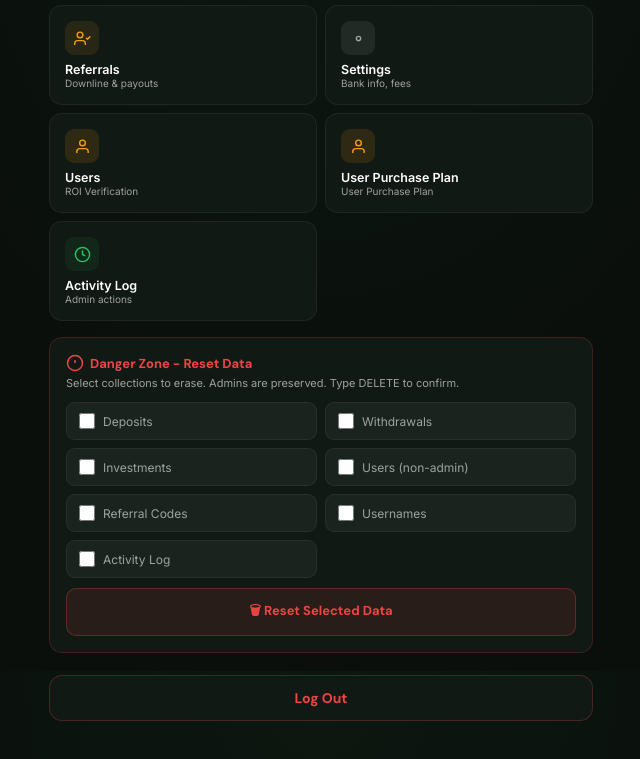
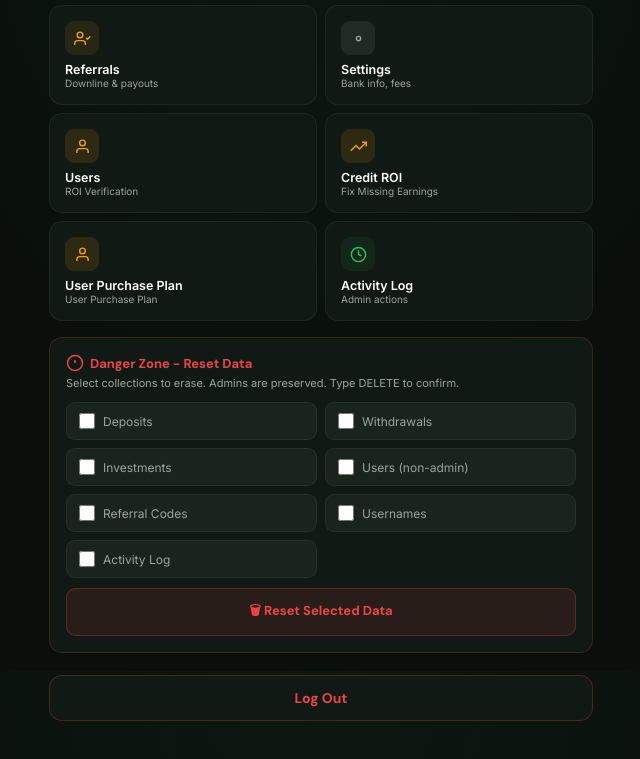
Before and after one commit to ayo609/Quantum, a plain HTML site: page admin-dashboard.html in a window 1280 px wide. Shown: the part 929-1688 px from the top of the page, without its empty margins (319-959 px from the left). Drawn offline with Linux system fonts and the light colour scheme; no server answers.

Commit message:
Update admin-dashboard.html

```diff
--- a/admin-dashboard.html
+++ b/admin-dashboard.html
@@ -185,7 +185,18 @@
     <a class="nav-card" href="admin-referrals.html"><div class="n-icon referrals"><svg viewBox="0 0 24 24" fill="none" stroke="currentColor" stroke-width="2"><path d="M16 21v-2a4 4 0 0 0-4-4H5a4 4 0 0 0-4 4v2"/><circle cx="8.5" cy="7" r="4"/><polyline points="17,11 19,13 23,9"/></svg></div><div><p class="title">Referrals</p><p class="sub">Downline & payouts</p></div></a>
     <a class="nav-card" href="admin-settings.html"><div class="n-icon settings"><svg viewBox="0 0 24 24" fill="none" stroke="currentColor" stroke-width="2"><circle cx="12" cy="12" r="3"/></svg></div><div><p class="title">Settings</p><p class="sub">Bank info, fees</p></div></a>
         <a class="nav-card" href="admin-credit-roi.html"><div class="n-icon users"><svg viewBox="0 0 24 24" fill="none" stroke="currentColor" stroke-width="2"><path d="M20 21v-2a4 4 0 0 0-4-4H8a4 4 0 0 0-4 4v2"/><circle cx="12" cy="7" r="4"/></svg></div><div><p class="title">Users</p><p class="sub">ROI Verification</p></div></a>
-
+<a class="nav-card" href="admin-credit-roi.html">
+  <div class="n-icon users">
+    <svg viewBox="0 0 24 24" fill="none" stroke="currentColor" stroke-width="2">
+      <polyline points="23,6 13.5,15.5 8.5,10.5 1,18"/>
+      <polyline points="17,6 23,6 23,12"/>
+    </svg>
+  </div>
+  <div>
+    <p class="title">Credit ROI</p>
+    <p class="sub">Fix Missing Earnings</p>
+  </div>
+</a>
     <a class="nav-card" href="admin-purchase-plan.html"><div class="n-icon users"><svg viewBox="0 0 24 24" fill="none" stroke="currentColor" stroke-width="2"><path d="M20 21v-2a4 4 0 0 0-4-4H8a4 4 0 0 0-4 4v2"/><circle cx="12" cy="7" r="4"/></svg></div><div><p class="title">User Purchase Plan</p><p class="sub">User Purchase Plan</p></div></a>
 
     <a class="nav-card" href="admin-activity-log.html"><div class="n-icon activity"><svg viewBox="0 0 24 24" fill="none" stroke="currentColor" stroke-width="2"><circle cx="12" cy="12" r="10"/><polyline points="12,6 12,12 16,14"/></svg></div><div><p class="title">Activity Log</p><p class="sub">Admin actions</p></div></a>
```
